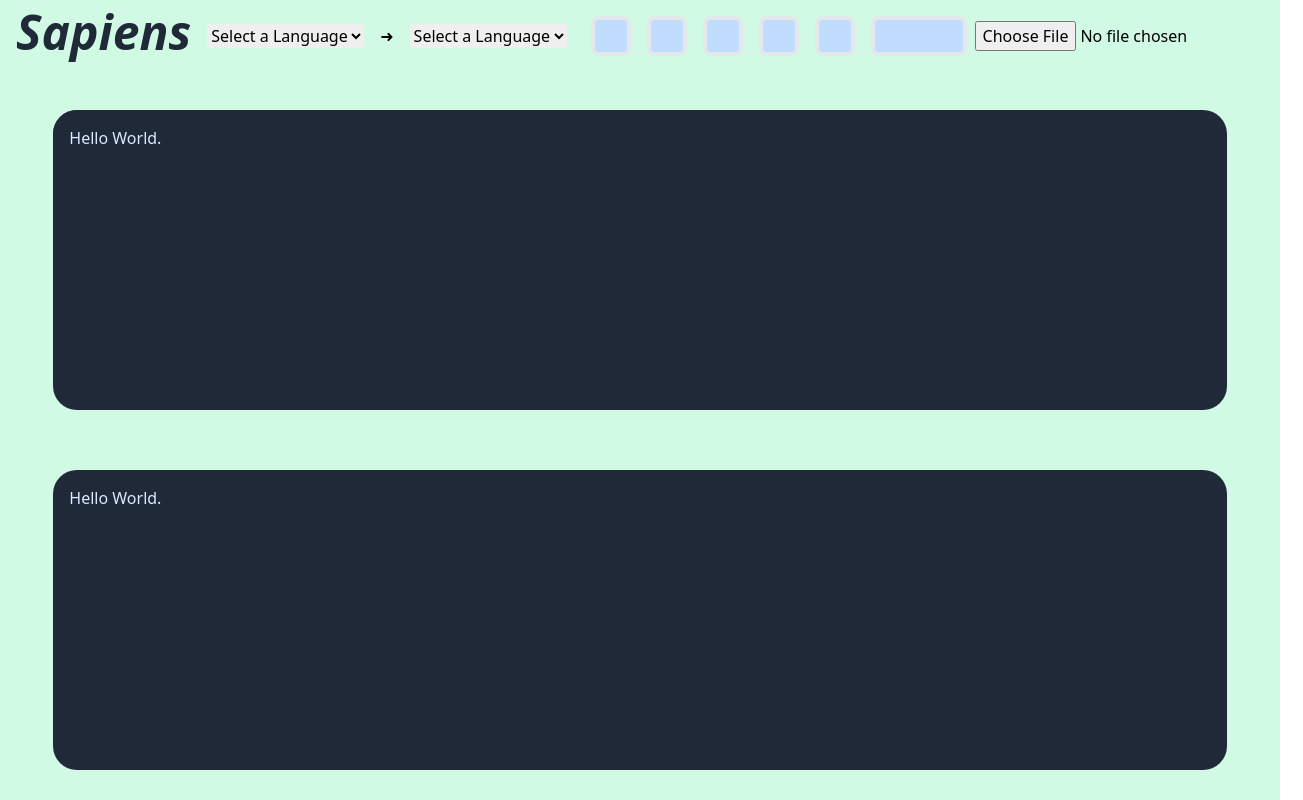
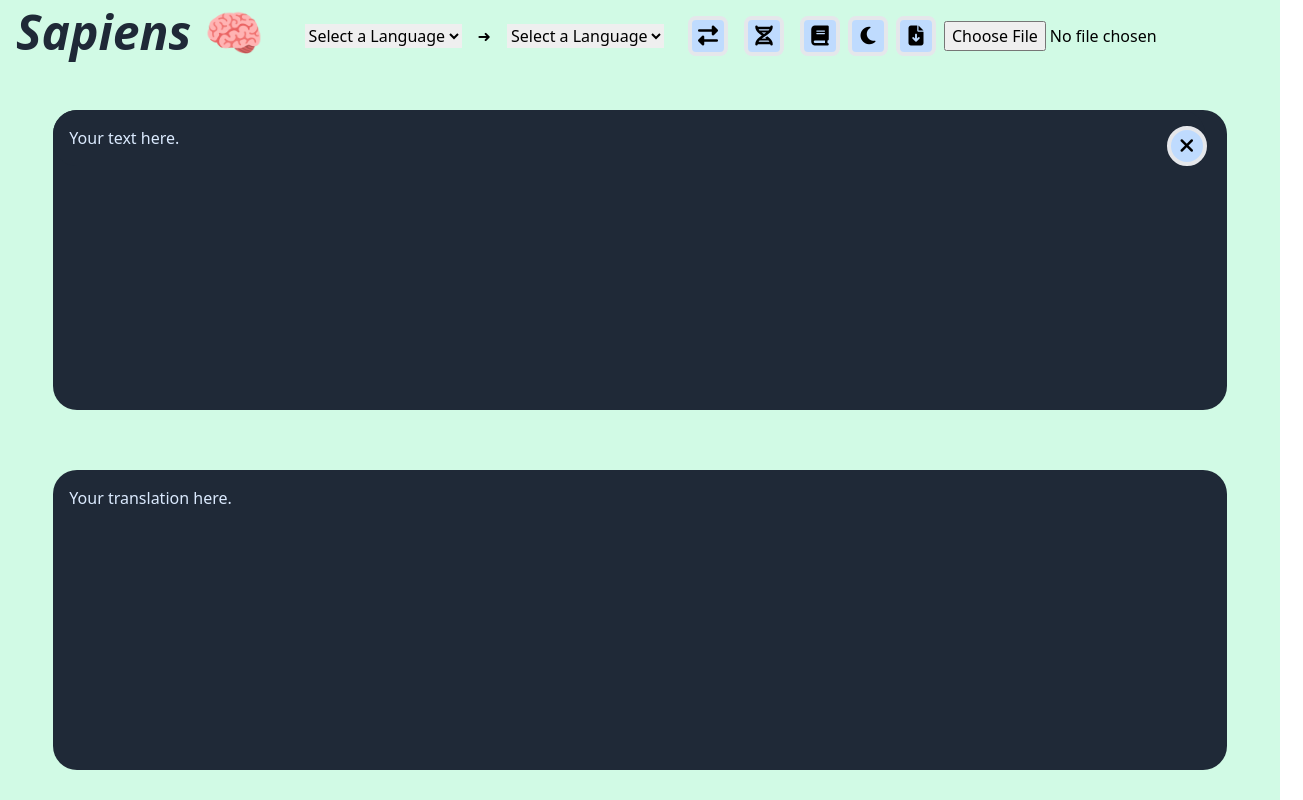
Before and after one commit to plpullen/Sapiens, a React app: page / in a window 1280 px wide. Shown: the whole page, 1303 px wide, since content can reach past the window. Built offline with nearby package versions, Linux system fonts and the light colour scheme.

Commit message:
adjusted layout, added icons

```diff
--- a/public/index.html
+++ b/public/index.html
@@ -25,6 +25,7 @@
       Learn how to configure a non-root public URL by running `npm run build`.
     -->
     <title>React App</title>
+    <script src="https://kit.fontawesome.com/be26d696d0.js" crossorigin="anonymous"></script>
   </head>
   <body>
     <noscript>You need to enable JavaScript to run this app.</noscript>
--- a/src/Components/InputContainer.js
+++ b/src/Components/InputContainer.js
@@ -1,11 +1,13 @@
 import React from 'react'
 import TextField from "./TextField"
+import ClearBtn from "./Settings/ClearBtn"
 
 function InputContainer() {
   return (
     <div className="InputContainer block bg-green-100 h-45v flex items-center ">
-      <div className="w-11/12 h-5/6 rounded-lg bg-gray-800 rounded-3xl  m-auto">
+      <div className="w-11/12 h-5/6 rounded-lg bg-gray-800 rounded-3xl  m-auto relative">
            <TextField/>
+      <ClearBtn/>
       </div>
     </div>
   );
--- a/src/Components/Settings/ClearBtn.js
+++ b/src/Components/Settings/ClearBtn.js
@@ -1,9 +1,10 @@
-// import './ClearBtn.css';
 import React from 'react'
 
 function ClearBtn() {
   return (
-    <div className="ClearBtn box-border h-8 w-8 p-4 border-4 bg-blue-200	rounded-lg	inline-block position: relative m-2">
+    <div className="ClearBtn box-border h-8 w-8 p-4 border-4 bg-blue-200	rounded-3xl	inline-block m-2 flex justify-center	items-center absolute top-2	right-3	">
+    {/* <div className="ClearBtn box-border h-8 w-8 p-4 border-4 bg-blue-200	rounded-lg	inline-block m-2 flex justify-center	items-center"> */}
+    <span className="text-xl "><i class="fas fa-times" style={{color:'white;'}}></i></span>
     </div>
   );
 }
--- a/src/Components/Settings/DarkModeBtn.js
+++ b/src/Components/Settings/DarkModeBtn.js
@@ -2,7 +2,8 @@ import React from 'react'
 
 function DarkModeBtn() {
   return (
-    <div className="DarkModeBtn box-border h-8 w-8 p-4 border-4 bg-blue-200	rounded-lg	inline-block position: relative m-2">
+    <div className="DarkModeBtn box-border h-8 w-8 p-4 border-4 bg-blue-200	rounded-lg	inline-block flex justify-center	items-center">
+    <span className="text-xl "><i class="fas fa-moon"></i></span>
     </div>
   );
 }
--- a/src/Components/Settings/DiagramBtn.js
+++ b/src/Components/Settings/DiagramBtn.js
@@ -3,8 +3,8 @@ import React from 'react'
 
 function DiagramBtn() {
   return (
-    <div className="DiagramBtn box-border h-8 w-8 p-4 border-4 bg-blue-200	rounded-lg	inline-block m-2">
-
+    <div className="DiagramBtn box-border h-8 w-8 p-4 border-4 bg-blue-200	rounded-lg	inline-block m-2 flex justify-center	items-center">
+<span className="text-xl "><i class="fas fa-dna"></i></span>
     </div>
   );
 }
--- a/src/Components/Settings/DictBtn.js
+++ b/src/Components/Settings/DictBtn.js
@@ -1,10 +1,9 @@
-// import './DictBtn.css';
 import React from 'react'
 
 function DictBtn() {
   return (
-    <div className="DictBtn box-border h-8 w-8 p-4 border-4 bg-blue-200	rounded-lg	inline-block m-2">
-
+    <div className="DictBtn box-border h-8 w-8 p-4 border-4 bg-blue-200	rounded-lg	inline-block m-2 flex justify-center	items-center">
+<span className="text-xl "><i class="fas fa-book"></i></span>
     </div>
   );
 }
--- a/src/Components/Settings/ExportBtn.js
+++ b/src/Components/Settings/ExportBtn.js
@@ -3,8 +3,8 @@ import React from 'react'
 
 function ExportBtn() {
   return (
-    <div className="ExportBtn box-border h-8 w-24 p-4 border-4 bg-blue-200	rounded-lg	inline-block m-2">
-
+    <div className="ExportBtn box-border h-8 w-8 p-4 border-4 bg-blue-200	rounded-lg	inline-block m-2 flex justify-center	items-center">
+      <span className="text-xl "><i class="fas fa-file-download"></i></span>
     </div>
   );
 }
--- a/src/Components/Settings/Logo.js
+++ b/src/Components/Settings/Logo.js
@@ -3,7 +3,7 @@ import React from 'react'
 function Logo() {
   return (
     <div className="Logo ml-2 font-bold	italic text-5xl	inline-block text-gray-800">
-    <h1>Sapiens</h1>
+    <h1>Sapiens <span className="not-italic">🧠</span></h1>
     </div>
   );
 }
--- a/src/Components/Settings/Navbar.js
+++ b/src/Components/Settings/Navbar.js
@@ -1,7 +1,6 @@
 import React from 'react'
 import LangMenu from './LangMenu'
 import SwitchBtn from "./SwitchBtn"
-import ClearBtn from "./ClearBtn.js"
 import DiagramBtn from "./DiagramBtn"
 import DictBtn from "./DictBtn"
 import Logo from "./Logo"
@@ -19,7 +18,6 @@ function Navbar() {
         <p className="inline-block ">➜</p>
         <LangMenu/>
         <SwitchBtn/>
-        <ClearBtn/>
         <DiagramBtn/>
         <DictBtn/>
        <DarkModeBtn/>
--- a/src/Components/Settings/SwitchBtn.js
+++ b/src/Components/Settings/SwitchBtn.js
@@ -3,8 +3,8 @@ import React from 'react'
 
 function SwitchBtn() {
   return (
-    <div className="SwitchBtn box-border h-8 w-8 p-4 border-4 bg-blue-200	rounded-lg	inline-block m-2">
-
+    <div className="SwitchBtn box-border h-8 w-8 p-4 border-4 bg-blue-200	rounded-lg	inline-block m-2 flex justify-center	items-center">
+<span className="text-xl "><i class="fas fa-exchange-alt"></i></span>
     </div>
   );
 }
--- a/src/Components/Settings/UploadField.js
+++ b/src/Components/Settings/UploadField.js
@@ -5,7 +5,7 @@ function UploadField() {
   return (
     <div className="UploadField ">
 <input type="file"
-       id="avatar" name="avatar"
+       id="file" name="file"
        accept="image/png, image/jpeg"></input>
     </div>
   );
--- a/src/Components/TextField.js
+++ b/src/Components/TextField.js
@@ -5,7 +5,7 @@ function TextField() {
 
   return (
     <div className="TextField w-90v	bg-gray-800	rounded-3xl p-4">
-    <p className="text-blue-100" contentEditable='true' spellCheck="false">Hello World.</p>
+    <p className="text-blue-100" contentEditable='true' spellCheck="false">Your text here.</p>
     </div>
   );
 }
--- a/src/Components/TranslationField.js
+++ b/src/Components/TranslationField.js
@@ -5,7 +5,7 @@ function TranslationField() {
 
   return (
     <div className="TextField w-90v p-4">
-    <p className="text-blue-100" contentEditable='true' spellCheck="false">Hello World.</p>
+    <p className="text-blue-100" contentEditable='true' spellCheck="false">Your translation here.</p>
     </div>
   );
 }
```
